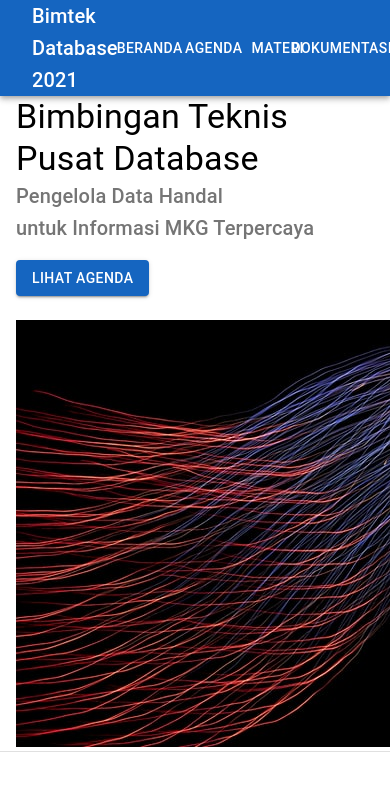
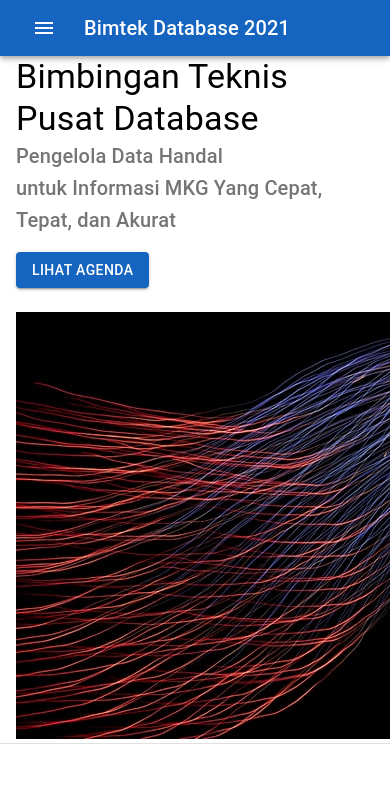
Before and after one commit to mahisaajy/bimtek2021, a React (Create React App) app: page / in a window 390 px wide. Shown: the top 806 px of the page. Built offline with nearby package versions, Linux system fonts and the light colour scheme.

Commit message:
mobile responsive. dan rubah tema bimtek

```diff
--- a/src/App.tsx
+++ b/src/App.tsx
@@ -4,8 +4,14 @@ import './App.css';
 import HomeBackup from './pages/HomeBackup';
 
 import { makeStyles } from '@material-ui/core/styles';
-import { AppBar, Toolbar, Typography, Button, IconButton, Container } from '@material-ui/core';
+import { AppBar, Toolbar, Typography, Button, IconButton, Container, Hidden, SwipeableDrawer, List, Box, ListItem, ListItemIcon, ListItemText, Divider } from '@material-ui/core';
 import MenuIcon from '@material-ui/icons/Menu';
+import InboxIcon from '@material-ui/icons/MoveToInbox';
+import MailIcon from '@material-ui/icons/Mail';
+import HomeIcon from '@material-ui/icons/Home';
+import EventNoteIcon from '@material-ui/icons/EventNote';
+import MenuBookIcon from '@material-ui/icons/MenuBook';
+import PhotoLibraryIcon from '@material-ui/icons/PhotoLibrary';
 import {
   BrowserRouter as Router,
   Switch,
@@ -41,23 +47,103 @@ const useStyles = makeStyles((theme) => ({
   },
 }));
 
+type Anchor = 'top' | 'left' | 'bottom' | 'right';
+
 function App() {
   const classes = useStyles();
+
+  const [state, setState] = React.useState({
+    top: false,
+    left: false,
+    bottom: false,
+    right: false,
+  });
+
+  const direction = 'left';
+
+  const toggleDrawer =
+    (anchor: Anchor, open: boolean) =>
+      (event: React.KeyboardEvent | React.MouseEvent) => {
+        if (
+          event &&
+          event.type === 'keydown' &&
+          ((event as React.KeyboardEvent).key === 'Tab' ||
+            (event as React.KeyboardEvent).key === 'Shift')
+        ) {
+          return;
+        }
+
+        setState({ ...state, [anchor]: open });
+      };
+
+
+  const list = (anchor: Anchor) => (
+    <Box
+      sx={{ width: anchor === 'top' || anchor === 'bottom' ? 'auto' : 250 }}
+      role="presentation"
+      onClick={toggleDrawer(anchor, false)}
+      onKeyDown={toggleDrawer(anchor, false)}
+    >
+      <List>
+        <ListItem button key={'beranda'} component={Link} to={'/'}>
+          <ListItemIcon>
+            <HomeIcon />
+          </ListItemIcon>
+          <ListItemText primary={'Beranda'} />
+        </ListItem>
+        <ListItem button key={'agenda'} component={Link} to={'/agenda'}>
+          <ListItemIcon>
+            <EventNoteIcon />
+          </ListItemIcon>
+          <ListItemText primary={'Agenda'} />
+        </ListItem>
+        <ListItem button key={'materi'} component={Link} to={'/materi'}>
+          <ListItemIcon>
+            <MenuBookIcon />
+          </ListItemIcon>
+          <ListItemText primary={'Materi'} />
+        </ListItem>
+        <ListItem button key={'dokumentasi'} component={Link} to={'/dokumentasi'}>
+          <ListItemIcon>
+            <PhotoLibraryIcon />
+          </ListItemIcon>
+          <ListItemText primary={'Dokumentasi'} />
+        </ListItem>
+      </List>
+    </Box>
+  );
+
 
   return (
     <div className={classes.root}>
       <Router>
-        <AppBar position="static"
+        <AppBar position="sticky"
         //</div>style={{ background: 'white', color: '#5F6368' }}
         >
           <Container maxWidth="lg">
             <Toolbar>
-              {/* <IconButton edge="start" className={classes.menuButton} color="inherit" aria-label="menu">
-            <MenuIcon />
-          </IconButton> */}
+              <Hidden smUp>
+                {/* {(['left', 'right', 'top', 'bottom'] as const).map((anchor) => ( */}
+                <React.Fragment key={direction}>
+                  <IconButton edge="start" className={classes.menuButton} color="inherit" aria-label="menu">
+                    <MenuIcon onClick={toggleDrawer(direction, true)} />
+                  </IconButton>
+                  {/* <Button onClick={toggleDrawer(direction, true)}>{direction}</Button> */}
+                  <SwipeableDrawer
+                    anchor={direction}
+                    open={state[direction]}
+                    onClose={toggleDrawer(direction, false)}
+                    onOpen={toggleDrawer(direction, true)}
+                  >
+                    {list(direction)}
+                  </SwipeableDrawer>
+                </React.Fragment>
+                {/* ))} */}
+              </Hidden>
               <Typography variant="h6" className={classes.title}>
                 Bimtek Database 2021
               </Typography>
+              <Hidden only="xs">
                 <Button
                   component={Link}
                   to={'/'}
@@ -86,6 +172,8 @@ function App() {
                 >
                   Dokumentasi
                 </Button>
+              </Hidden>
+
             </Toolbar>
           </Container>
         </AppBar>
--- a/src/pages/Home.tsx
+++ b/src/pages/Home.tsx
@@ -122,7 +122,7 @@ export default function Home() {
                             Pengelola Data Handal
                         </Typography>
                         <Typography variant="h6" color="textSecondary" paragraph>
-                            untuk Informasi MKG Terpercaya
+                            untuk Informasi MKG Yang Cepat, Tepat, dan Akurat
                         </Typography>
                         <Button variant="contained" color="primary">
                             Lihat Agenda
```
Lines whose indentation alone changed are shown as unchanged.
